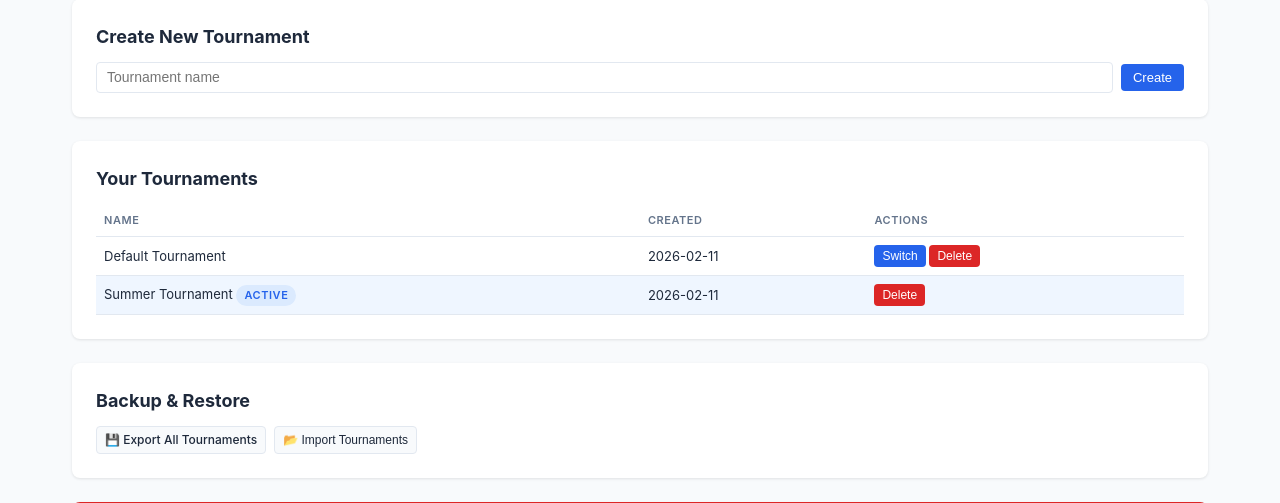
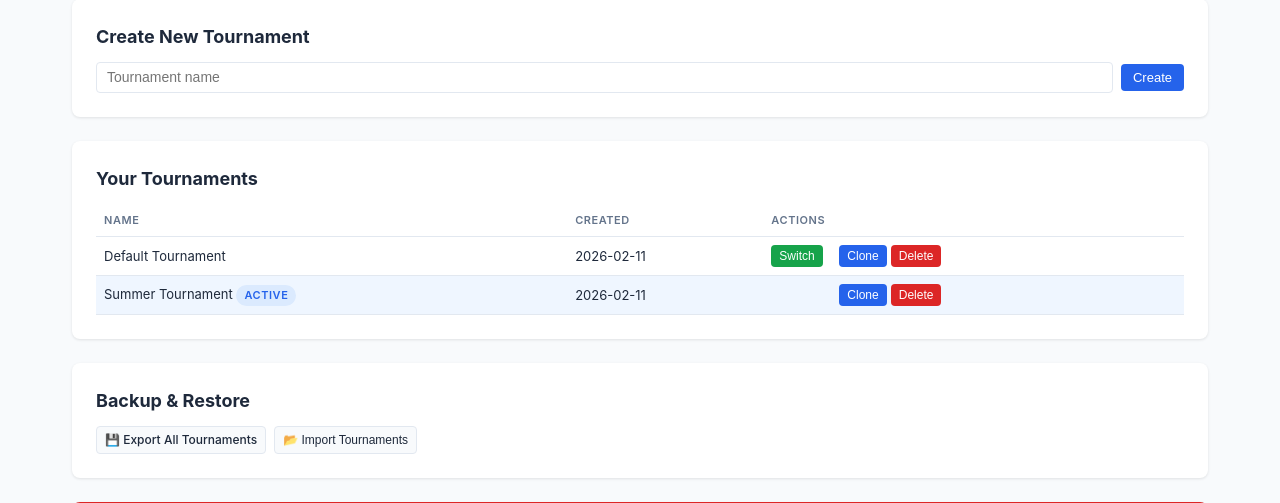
Before and after one commit to lucabol/python-tournament-allocator, a Flask app: page /tournaments in a window 1280 px wide. Shown: the part 208-711 px from the top of the page. Run offline with Flask 3, Linux system fonts and the light colour scheme; the visitor is signed in with stand-in values (Sample User, id 1).

Commit message:
Align buttons

```diff
--- /dev/null
+++ b/pytest.ini
@@ -0,0 +1,3 @@
+[pytest]
+markers =
+    slow: marks tests as slow (deselect with '-m "not slow"')
--- a/src/app.py
+++ b/src/app.py
@@ -1046,6 +1046,7 @@ def set_active_tournament():
 
     # Guard: redirect to tournaments page if user has no tournaments
     tournament_endpoints = {'tournaments', 'api_create_tournament', 'api_delete_tournament',
+                            'api_clone_tournament',
                             'api_switch_tournament', 'logout', 'api_export_tournament',
                             'api_import_tournament', 'api_export_user', 'api_import_user',
                             'api_export_site', 'api_import_site',
@@ -3546,6 +3547,65 @@ def api_delete_tournament():
     return redirect(url_for('tournaments'))
 
 
+@app.route('/api/tournaments/clone', methods=['POST'])
+def api_clone_tournament():
+    """Clone an existing tournament under a new name."""
+    source_slug = request.form.get('slug', '').strip()
+    new_name = request.form.get('name', '').strip()
+
+    if not source_slug or not new_name:
+        flash('Source tournament and new name are required.', 'error')
+        return redirect(url_for('tournaments'))
+
+    if '..' in source_slug or '/' in source_slug or '\\' in source_slug:
+        flash('Invalid tournament identifier.', 'error')
+        return redirect(url_for('tournaments'))
+
+    new_slug = _slugify(new_name)
+    data = load_tournaments()
+
+    if not any(t['slug'] == source_slug for t in data.get('tournaments', [])):
+        flash('Source tournament not found.', 'error')
+        return redirect(url_for('tournaments'))
+
+    if any(t['slug'] == new_slug for t in data.get('tournaments', [])):
+        flash(f'A tournament with a similar name already exists ("{new_slug}").', 'error')
+        return redirect(url_for('tournaments'))
+
+    source_path = os.path.join(g.user_tournaments_dir, source_slug)
+    dest_path = os.path.join(g.user_tournaments_dir, new_slug)
+
+    if not os.path.isdir(source_path):
+        flash('Source tournament data not found.', 'error')
+        return redirect(url_for('tournaments'))
+
+    shutil.copytree(source_path, dest_path)
+
+    # Update tournament_name in the cloned constraints
+    cloned_constraints_path = os.path.join(dest_path, 'constraints.yaml')
+    if os.path.exists(cloned_constraints_path):
+        try:
+            with open(cloned_constraints_path, 'r', encoding='utf-8') as f:
+                constraints = yaml.safe_load(f) or {}
+            constraints['tournament_name'] = new_name
+            with open(cloned_constraints_path, 'w', encoding='utf-8') as f:
+                yaml.dump(constraints, f, default_flow_style=False)
+        except Exception:
+            pass  # Non-critical — name can be fixed manually
+
+    data['tournaments'].append({
+        'slug': new_slug,
+        'name': new_name,
+        'created': datetime.now().isoformat()
+    })
+    data['active'] = new_slug
+    save_tournaments(data)
+
+    session['active_tournament'] = new_slug
+    flash(f'Tournament "{new_name}" cloned from "{source_slug}".', 'success')
+    return redirect(url_for('tournaments'))
+
+
 @app.route('/api/tournaments/switch', methods=['POST'])
 def api_switch_tournament():
     """Switch active tournament."""
--- a/src/static/style.css
+++ b/src/static/style.css
@@ -1244,6 +1244,17 @@ tr:hover .court-save-btn {
     padding: 0.75rem;
     text-align: center;
     font-size: 0.8125rem;
+}
+
+/* Tournament actions alignment */
+.tournament-actions {
+    display: flex;
+    align-items: center;
+    gap: 0.25rem;
+}
+
+.tournament-action-slot {
+    min-width: 4rem;
 }
 
 /* Utilities */
--- a/src/templates/tournaments.html
+++ b/src/templates/tournaments.html
@@ -45,17 +45,27 @@
                 </td>
                 <td>{{ t.created[:10] if t.created else '—' }}</td>
                 <td>
+                    <div class="tournament-actions">
+                        <div class="tournament-action-slot">
                             {% if t.slug != active %}
                             <form method="POST" action="{{ url_for('api_switch_tournament') }}" class="inline">
                                 <input type="hidden" name="slug" value="{{ t.slug }}">
-                        <button type="submit" class="btn btn-primary btn-sm">Switch</button>
+                                <button type="submit" class="btn btn-success btn-sm">Switch</button>
                             </form>
                             {% endif %}
+                        </div>
+                        <form method="POST" action="{{ url_for('api_clone_tournament') }}" class="inline"
+                              onsubmit="return cloneTournament(this, '{{ t.name }}')">
+                            <input type="hidden" name="slug" value="{{ t.slug }}">
+                            <input type="hidden" name="name" value="">
+                            <button type="submit" class="btn btn-primary btn-sm">Clone</button>
+                        </form>
                         <form method="POST" action="{{ url_for('api_delete_tournament') }}" class="inline"
                               onsubmit="return confirm('Delete tournament &quot;{{ t.name }}&quot;? This cannot be undone.')">
                             <input type="hidden" name="slug" value="{{ t.slug }}">
                             <button type="submit" class="btn btn-danger btn-sm">Delete</button>
                         </form>
+                    </div>
                 </td>
             </tr>
             {% endfor %}
@@ -98,6 +108,13 @@
 {% endif %}
 
 <script>
+function cloneTournament(form, originalName) {
+    var newName = prompt('Enter a name for the cloned tournament:', originalName + ' (Copy)');
+    if (!newName || !newName.trim()) return false;
+    form.querySelector('input[name="name"]').value = newName.trim();
+    return true;
+}
+
 function confirmImport(input) {
     if (!input.files.length) return;
     if (confirm('This will import tournaments from the ZIP file. Existing tournaments with the same name will be overwritten. Continue?')) {
```
Also changed, not shown: tests/conftest.py (+4 -0 lines), tests/test_integration.py (+2 -1 lines), .ai-team/agents/hockney/history.md, .ai-team/agents/mcmanus/history.md, .ai-team/decisions/inbox/copilot-directive-20260213150540.md (added), .ai-team/decisions/inbox/copilot-directive-20260213150625.md (added), .ai-team/decisions/inbox/copilot-directive-20260213152526.md (added), .ai-team/decisions/inbox/fenster-button-colors.md (added), .ai-team/decisions/inbox/hockney-slow-test-marker.md (added), .ai-team/decisions/inbox/mcmanus-clone-tournament-route.md (added), .ai-team/skills/pytest-slow-marker/SKILL.md (added). Lines whose indentation alone changed are shown as unchanged.
